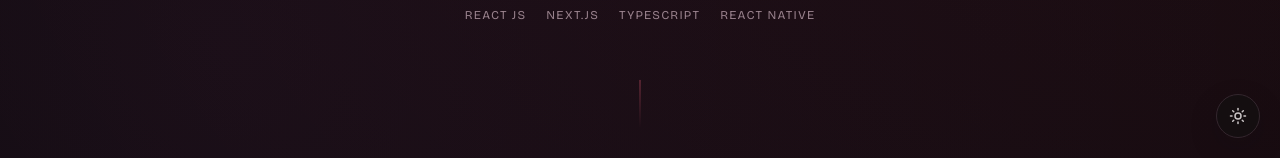
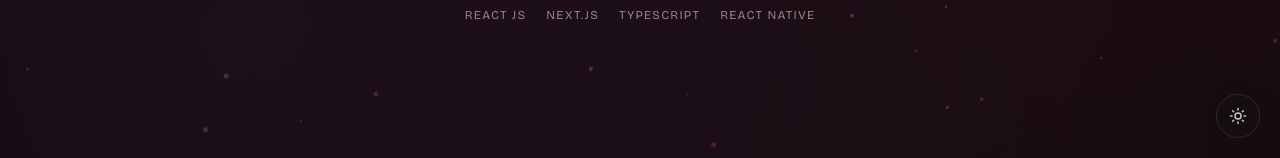
Before and after one commit to AldaMuhaxhiri/my-portfolio, a React (Vite) app: page / in a window 1280 px wide. Shown: the part 642-800 px from the top of the page. Built offline with nearby package versions, Linux system fonts and the light colour scheme.

Commit message:
particles

```diff
--- a/package.json
+++ b/package.json
@@ -9,6 +9,8 @@
     "preview": "vite preview"
   },
   "dependencies": {
+    "@tsparticles/react": "^3.0.0",
+    "@tsparticles/slim": "^3.9.1",
     "framer-motion": "^12.38.0",
     "lucide-react": "^1.8.0",
     "react": "^18.3.1",
--- a/src/components/sections/Hero.tsx
+++ b/src/components/sections/Hero.tsx
@@ -1,8 +1,10 @@
 import { motion } from "framer-motion";
+import { ParticleNetworkCanvas } from "@/components/ui/ParticleNetworkCanvas";
 
 export function Hero() {
   return (
     <section className="relative min-h-[100dvh] flex items-center justify-center overflow-hidden bg-transparent px-6 pt-20 pb-24">
+      <ParticleNetworkCanvas />
       <div className="relative z-10 mx-auto max-w-6xl text-center">
         <motion.div
           initial={{ opacity: 0, y: 16 }}
@@ -98,18 +100,6 @@ export function Hero() {
         </motion.div>
       </div>
 
-      <motion.div
-        initial={{ opacity: 0 }}
-        animate={{ opacity: 1 }}
-        transition={{ delay: 1.8, duration: 1 }}
-        className="absolute bottom-10 left-1/2 hidden -translate-x-1/2 flex-col items-center gap-2 md:flex"
-      >
-        <motion.div
-          animate={{ y: [0, 10, 0] }}
-          transition={{ duration: 2.5, repeat: Infinity, ease: "easeInOut" }}
-          className="w-px h-12 bg-gradient-to-b from-rose-400/50 to-transparent"
-        />
-      </motion.div>
     </section>
   );
 }
--- /dev/null
+++ b/src/components/ui/ParticleNetworkCanvas.tsx
@@ -0,0 +1,85 @@
+import { useEffect, useMemo, useState } from "react";
+import Particles, { initParticlesEngine } from "@tsparticles/react";
+import { loadSlim } from "@tsparticles/slim";
+import type { ISourceOptions } from "@tsparticles/engine";
+
+interface ParticleNetworkCanvasProps {
+  className?: string;
+}
+
+export function ParticleNetworkCanvas({
+  className = "pointer-events-none absolute inset-0 z-0 opacity-70",
+}: ParticleNetworkCanvasProps) {
+  const [ready, setReady] = useState(false);
+
+  useEffect(() => {
+    let mounted = true;
+    initParticlesEngine(async (engine) => {
+      await loadSlim(engine);
+    }).then(() => {
+      if (mounted) setReady(true);
+    });
+    return () => {
+      mounted = false;
+    };
+  }, []);
+
+  const options = useMemo<ISourceOptions>(
+    () => ({
+      fullScreen: { enable: false },
+      detectRetina: true,
+      fpsLimit: 560,
+      background: { color: "transparent" },
+      particles: {
+        number: {
+          value: 70,
+          density: { enable: true, width: 1200, height: 800 },
+        },
+        color: { value: ["#f43f5e", "#fb7185", "#e879f9"] },
+        opacity: {
+          value: { min: 0.3, max: 0.4 },
+          animation: {
+            enable: true,
+            speed: 1.7,
+            sync: false,
+          },
+        },
+        size: {
+          value: { min: 0.8, max: 2.6 },
+          animation: {
+            enable: true,
+            speed: 0.8,
+            sync: false,
+          },
+        },
+        links: { enable: false },
+        move: {
+          enable: true,
+          speed: 0.3,
+          direction: "top-right",
+          random: false,
+          straight: false,
+          outModes: { default: "out" },
+        },
+      },
+      // interactivity: {
+      //   events: {
+      //     onHover: { enable: false, mode: "grab" },
+      //     onClick: { enable: false, mode: "push" },
+      //     resize: { enable: true },
+      //   },
+      // },
+      motion: {
+        disable: false,
+        reduce: { factor: 3, value: true },
+      },
+    }),
+    [],
+  );
+
+  if (!ready) return null;
+
+  return <Particles id="hero-particles" className={className} options={options} />;
+}
+
+export default ParticleNetworkCanvas;
```
Also changed, not shown: 1 other file (tests, documents, lock files or other folders).
